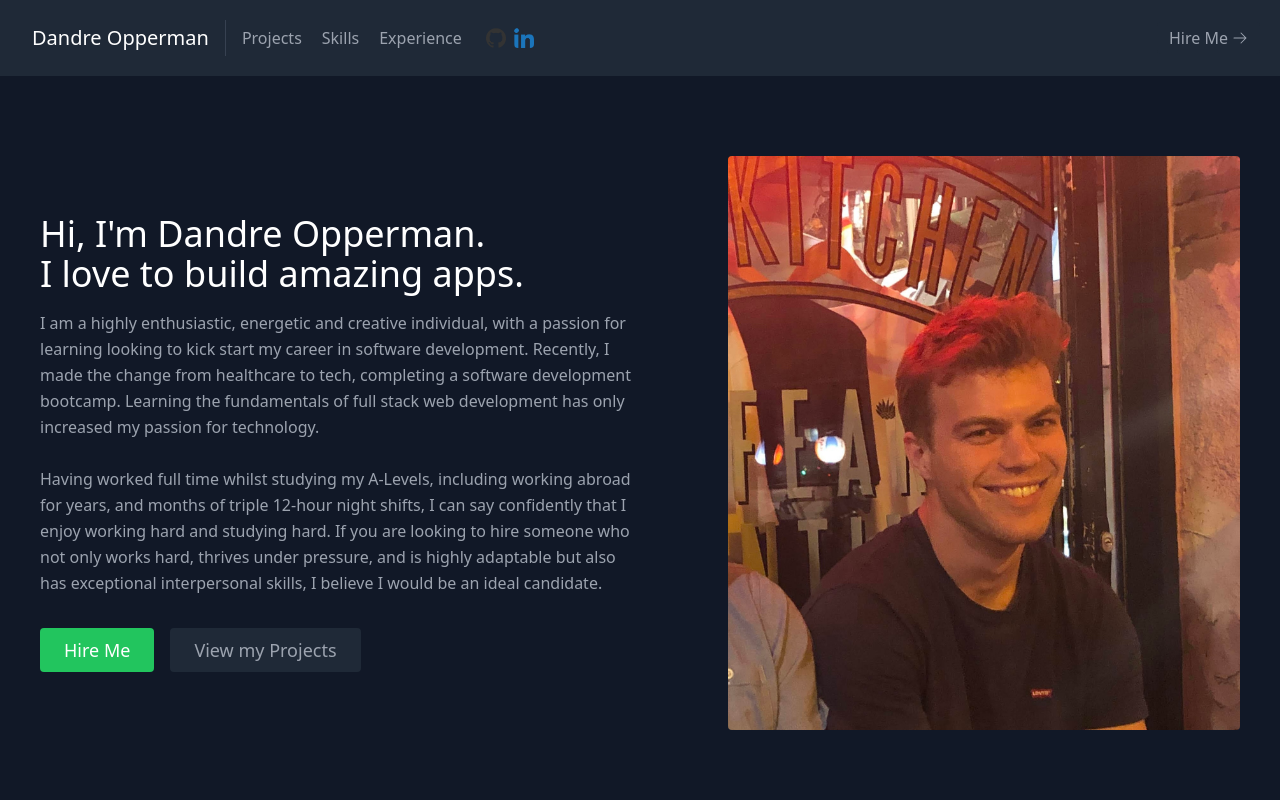
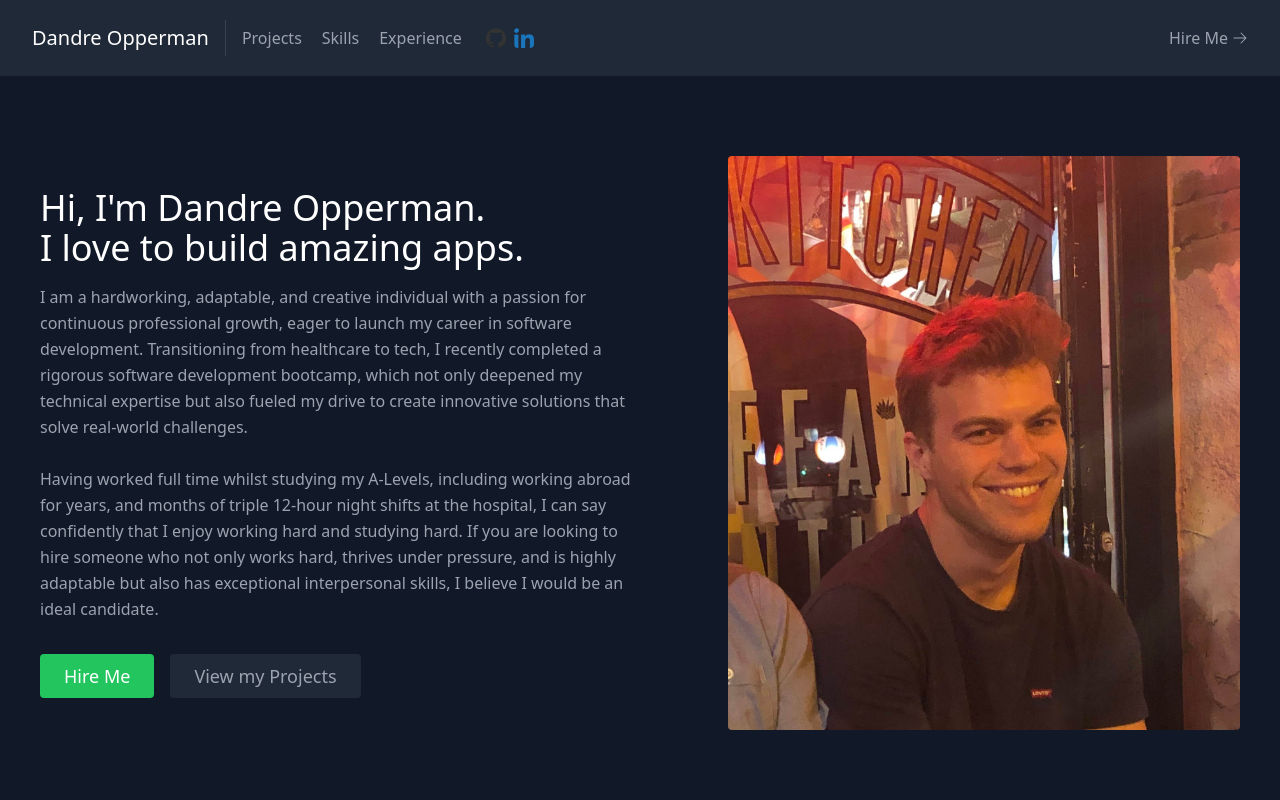
Before and after one commit to DandreOpperman/dandrePortfolioWebsite, a React (Vite) app: page / in a window 1280 px wide. Shown: the top 800 px of the page. Built offline with nearby package versions, Linux system fonts and the light colour scheme.

Commit message:
remove empty testemonials and improve introduction

```diff
--- a/src/App.jsx
+++ b/src/App.jsx
@@ -3,7 +3,6 @@ import "./index.css";
 import About from "./components/About";
 import Navbar from "./components/Navbar";
 import Projects from "./components/Projects";
-import Testimonials from "./components/Testimonials";
 import Skills from "./components/skills";
 import Contact from "./components/contact";
 import Experience from "./components/Experience";
@@ -16,7 +15,6 @@ function App() {
       <Projects />
       <Skills />
       <Experience />
-      <Testimonials />
       <Contact />
     </main>
   );
--- a/src/components/about.jsx
+++ b/src/components/about.jsx
@@ -9,20 +9,22 @@ export default function About() {
             apps.
           </h1>
           <p className="mb-8 leading-relaxed">
-            I am a highly enthusiastic, energetic and creative individual, with
-            a passion for learning looking to kick start my career in software
-            development. Recently, I made the change from healthcare to tech,
-            completing a software development bootcamp. Learning the
-            fundamentals of full stack web development has only increased my
-            passion for technology.
+            I am a hardworking, adaptable, and creative individual with a
+            passion for continuous professional growth, eager to launch my
+            career in software development. Transitioning from healthcare to
+            tech, I recently completed a rigorous software development bootcamp,
+            which not only deepened my technical expertise but also fueled my
+            drive to create innovative solutions that solve real-world
+            challenges.
             <br />
             <br />
             Having worked full time whilst studying my A-Levels, including
-            working abroad for years, and months of triple 12-hour night shifts,
-            I can say confidently that I enjoy working hard and studying hard.
-            If you are looking to hire someone who not only works hard, thrives
-            under pressure, and is highly adaptable but also has exceptional
-            interpersonal skills, I believe I would be an ideal candidate.
+            working abroad for years, and months of triple 12-hour night shifts
+            at the hospital, I can say confidently that I enjoy working hard and
+            studying hard. If you are looking to hire someone who not only works
+            hard, thrives under pressure, and is highly adaptable but also has
+            exceptional interpersonal skills, I believe I would be an ideal
+            candidate.
           </p>
           <div className="flex justify-center">
             <a
--- a/src/components/testimonials.jsx
+++ /dev/null
@@ -1,18 +0,0 @@
-import React from "react";
-import { ChatBubbleLeftRightIcon } from "@heroicons/react/24/solid";
-
-export default function Testimonials() {
-  return (
-    <section id="testimonials">
-      <div className="container px-5 py-10 mx-auto text-center">
-        <ChatBubbleLeftRightIcon className="w-10 inline-block mb-4" />
-        <h1 className="sm:text-4xl text-3xl font-medium title-font text-white mb-12">
-          References
-        </h1>
-        <div className="text-base leading-relaxed xl:w-2/4 lg:w-3/4 mx-auto">
-          Available upon request.
-        </div>
-      </div>
-    </section>
-  );
-}
```
Also changed, not shown: public/Screenshot 2024-12-14 at 15.38.28.png (added), public/Screenshot 2024-12-14 at 15.39.12.png (added).
